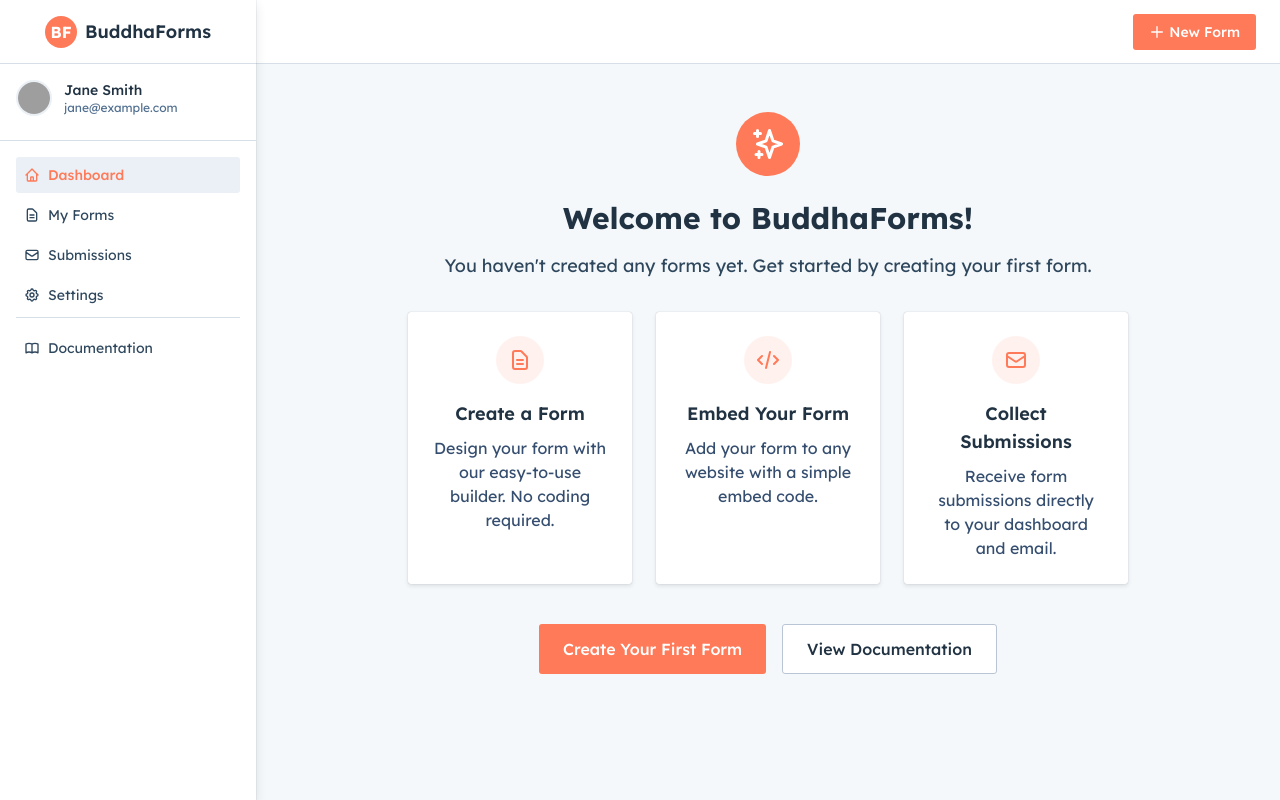
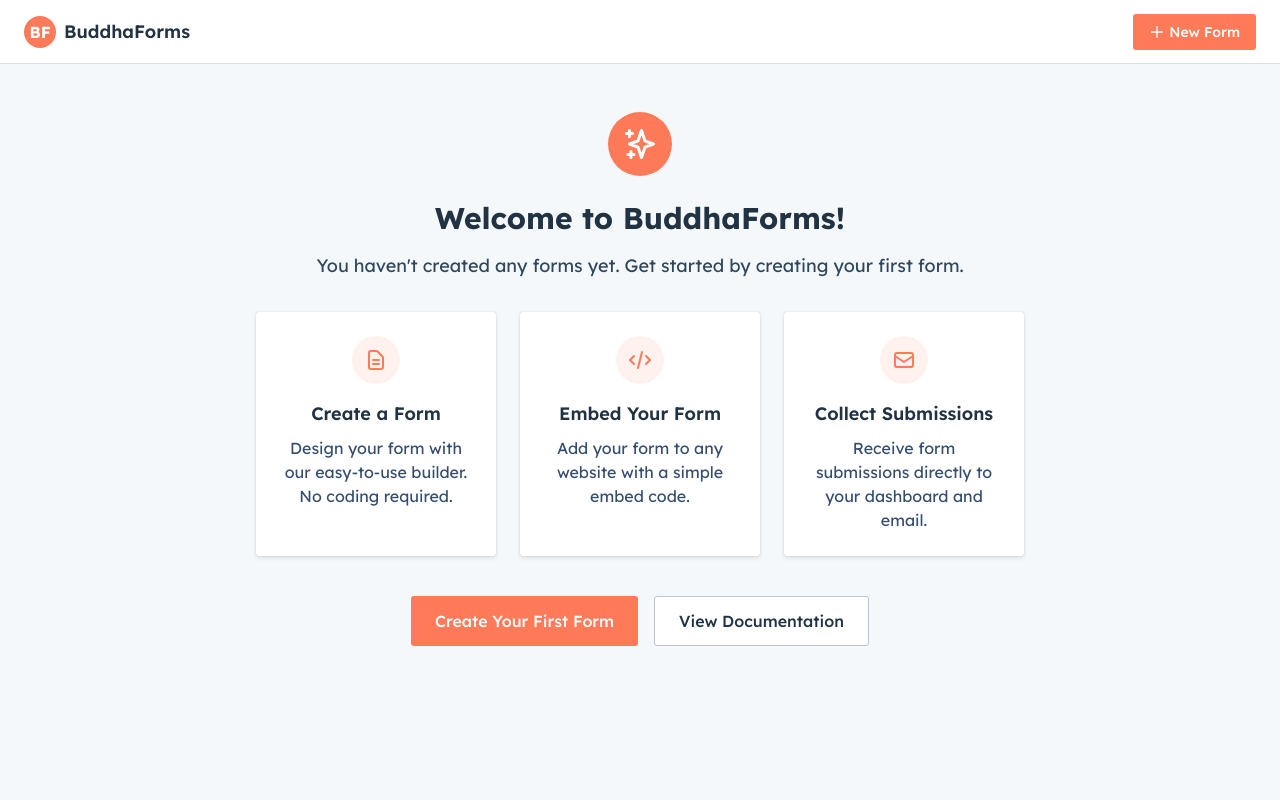
Before and after one commit to mukti107/buddhaforms, a Next.js app: page /dashboard in a window 1280 px wide. Built offline with nearby package versions, Linux system fonts and the light colour scheme; grey boxes are pictures that could not be loaded.

Commit message:
Update layout to show header but hide sidebar on welcome screen

```diff
--- a/app/components/WelcomeScreen.tsx
+++ b/app/components/WelcomeScreen.tsx
@@ -13,7 +13,8 @@ export default function WelcomeScreen({ onGetStarted }: WelcomeScreenProps) {
   };
 
   return (
-    <div className="flex flex-col items-center justify-center p-6 text-center max-w-3xl mx-auto">
+    <div className="flex flex-col items-center justify-center py-12 px-4">
+      <div className="flex flex-col items-center justify-center text-center max-w-3xl mx-auto">
         <div className="h-16 w-16 rounded-full bg-hubspot-orange flex items-center justify-center mb-6">
           <svg className="h-9 w-9 text-white" fill="none" viewBox="0 0 24 24" stroke="currentColor">
             <path strokeLinecap="round" strokeLinejoin="round" strokeWidth={2} d="M5 3v4M3 5h4M6 17v4m-2-2h4m5-16l2.286 6.857L21 12l-5.714 2.143L13 21l-2.286-6.857L5 12l5.714-2.143L13 3z" />
@@ -81,5 +82,6 @@ export default function WelcomeScreen({ onGetStarted }: WelcomeScreenProps) {
           </a>
         </div>
       </div>
+    </div>
   );
 }
--- a/app/dashboard/layout.tsx
+++ b/app/dashboard/layout.tsx
@@ -20,8 +20,32 @@ export default function DashboardLayout({
   const [isCreateFormModalOpen, setIsCreateFormModalOpen] = useState(false);
   const [formName, setFormName] = useState('');
   const [emailTo, setEmailTo] = useState('');
+  const [shouldShowSidebar, setShouldShowSidebar] = useState(true);
   const pathname = usePathname();
   const router = useRouter();
+
+  // Check if we should be showing the sidebar based on whether forms exist
+  useEffect(() => {
+    // Check if we should show empty state for demo purposes
+    const shouldShowEmptyState = localStorage.getItem('showEmptyState');
+    const hasSeenWelcome = shouldShowEmptyState === 'false';
+
+    // Only show sidebar if we have forms
+    setShouldShowSidebar(hasSeenWelcome);
+  }, []);
+
+  // Listen for the formCreated event to show sidebar after form creation
+  useEffect(() => {
+    const handleFormCreated = () => {
+      setShouldShowSidebar(true);
+    };
+
+    document.addEventListener('formCreated', handleFormCreated);
+
+    return () => {
+      document.removeEventListener('formCreated', handleFormCreated);
+    };
+  }, []);
 
   // Listen for the custom event from dashboard page
   useEffect(() => {
@@ -108,14 +132,15 @@ export default function DashboardLayout({
   return (
     <div className="flex h-screen bg-hubspot-gray-50">
       {/* Sidebar backdrop for mobile */}
-      {sidebarOpen && (
+      {shouldShowSidebar && sidebarOpen && (
         <div
           className="fixed inset-0 z-20 bg-hubspot-blue-dark/30 lg:hidden"
           onClick={() => setSidebarOpen(false)}
         ></div>
       )}
 
-      {/* Sidebar */}
+      {/* Sidebar - only show when shouldShowSidebar is true */}
+      {shouldShowSidebar && (
         <div
           id="sidebar"
           className={`fixed inset-y-0 left-0 z-30 w-64 transform bg-white shadow-hubspot-md transition-transform duration-300 ease-in-out lg:translate-x-0 lg:static lg:z-0 ${
@@ -231,11 +256,14 @@ export default function DashboardLayout({
             </div>
           </nav>
         </div>
+      )}
 
       {/* Main content */}
       <div className="flex flex-1 flex-col overflow-hidden">
-        {/* Header */}
+        {/* Header - always show, but with modified styling based on sidebar visibility */}
         <header className="bg-white border-b border-hubspot-gray-200 h-16 flex items-center justify-between px-4 lg:px-6">
+          {shouldShowSidebar ? (
+            /* Show sidebar toggle when sidebar is present */
             <button
               id="sidebar-toggle"
               className="text-hubspot-gray-700 lg:hidden"
@@ -255,6 +283,15 @@ export default function DashboardLayout({
                 />
               </svg>
             </button>
+          ) : (
+            /* Show logo when sidebar is hidden */
+            <Link href="/dashboard" className="flex items-center gap-2">
+              <div className="h-8 w-8 rounded-full bg-hubspot-orange flex items-center justify-center">
+                <span className="text-white font-bold">BF</span>
+              </div>
+              <span className="text-lg font-semibold text-hubspot-blue-dark">BuddhaForms</span>
+            </Link>
+          )}
 
           <div className="flex items-center gap-3 ml-auto">
             <button
@@ -275,7 +312,7 @@ export default function DashboardLayout({
         </header>
 
         {/* Page content */}
-        <main className="flex-1 overflow-auto p-4 lg:p-6">
+        <main className={`flex-1 overflow-auto ${shouldShowSidebar ? 'p-4 lg:p-6' : ''}`}>
           {children}
         </main>
       </div>
```
Lines whose indentation alone changed are shown as unchanged.
